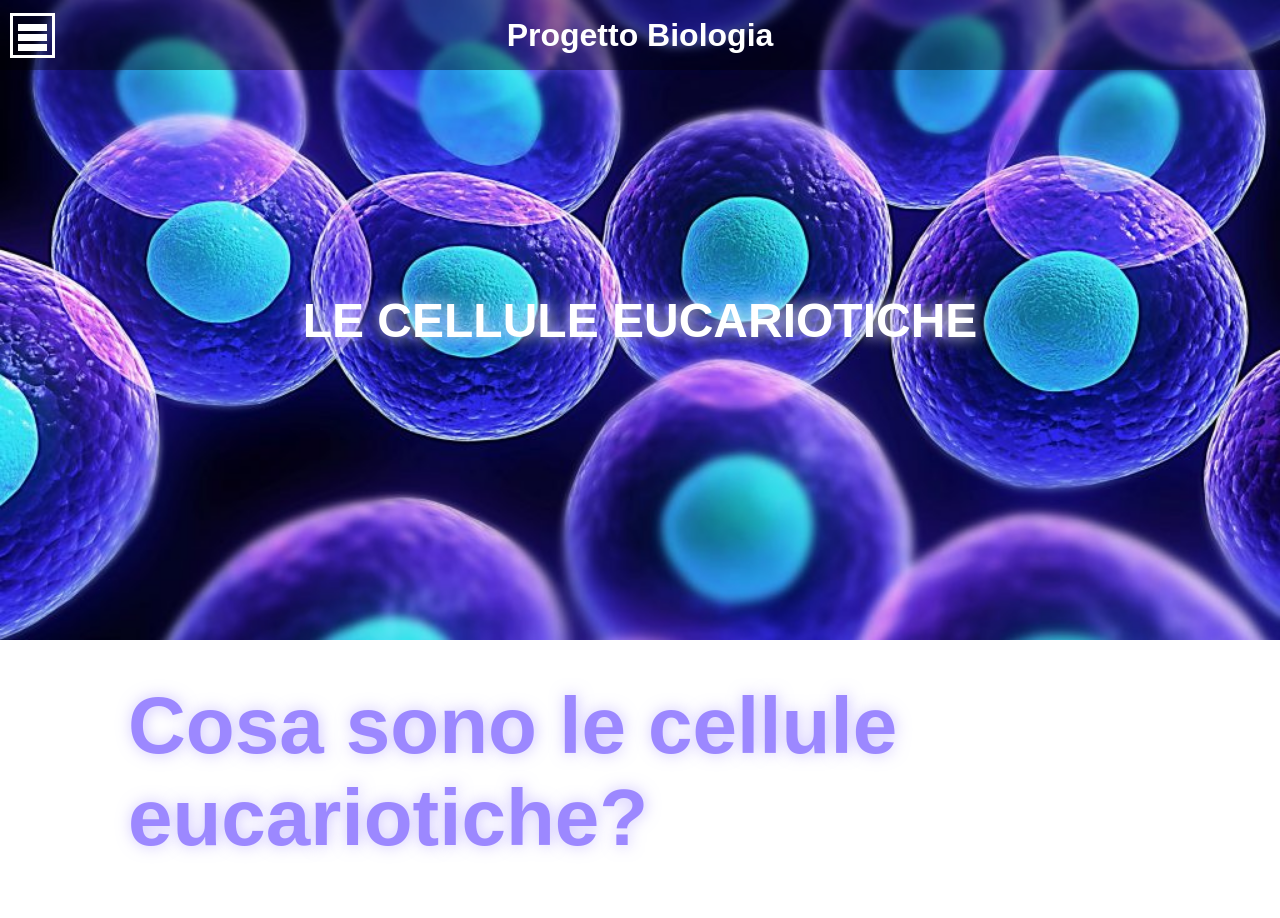
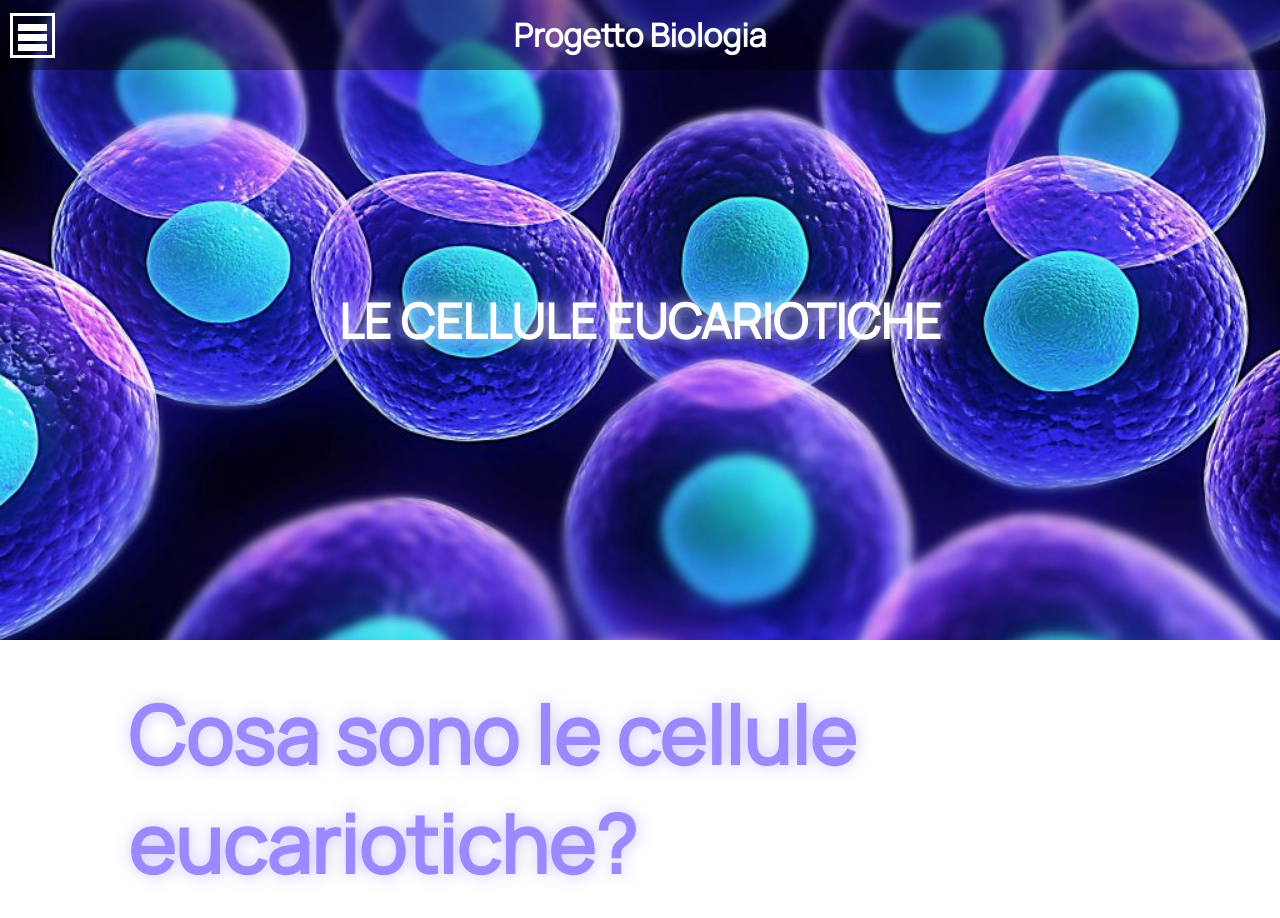
Before and after one commit to Pifitto/Pifitto.github.io, a plain HTML site: page index.html in a window 1280 px wide. Shown: the top 918 px of the page. Drawn offline with Linux system fonts and the light colour scheme.

Commit message:
Update index.html

```diff
--- a/index.html
+++ b/index.html
@@ -8,9 +8,8 @@
 	<script type="text/javascript" src="javascript/main.js"></script>
 	<link rel="preconnect" href="https://fonts.googleapis.com">
 <link rel="preconnect" href="https://fonts.gstatic.com" crossorigin>
-<link rel="preconnect" href="https://fonts.googleapis.com">
-<link rel="preconnect" href="https://fonts.gstatic.com" crossorigin>
-<link href="https://fonts.googleapis.com/css2?family=Playfair+Display&display=swap" rel="stylesheet">
+<link href="https://fonts.googleapis.com/css2?family=Manrope&display=swap" rel="stylesheet">
+
 	<title></title>
 </head>
 <body>
```
